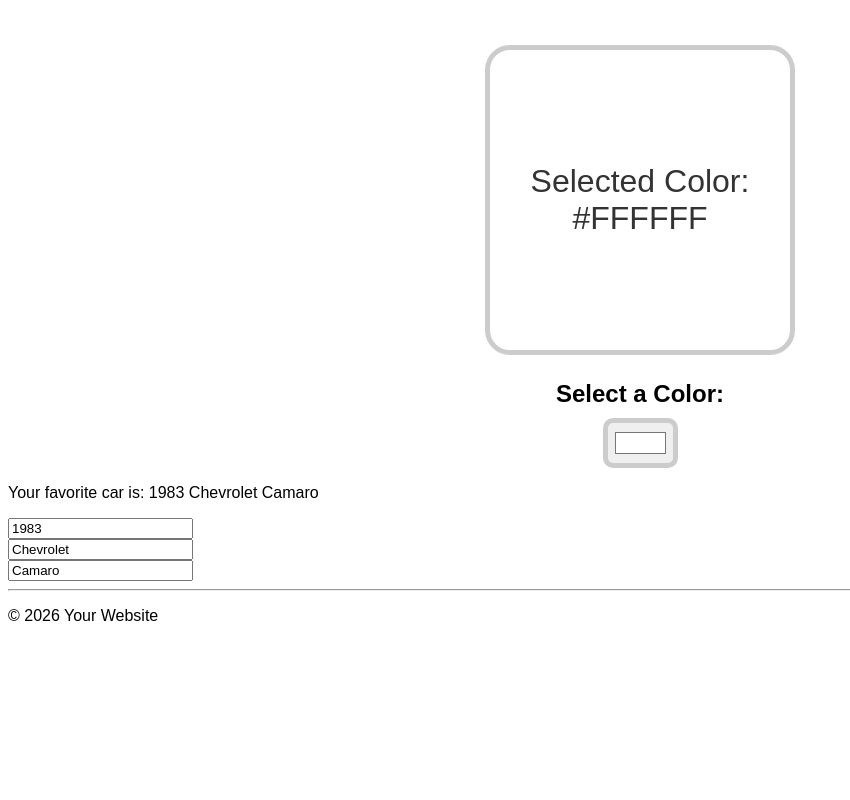
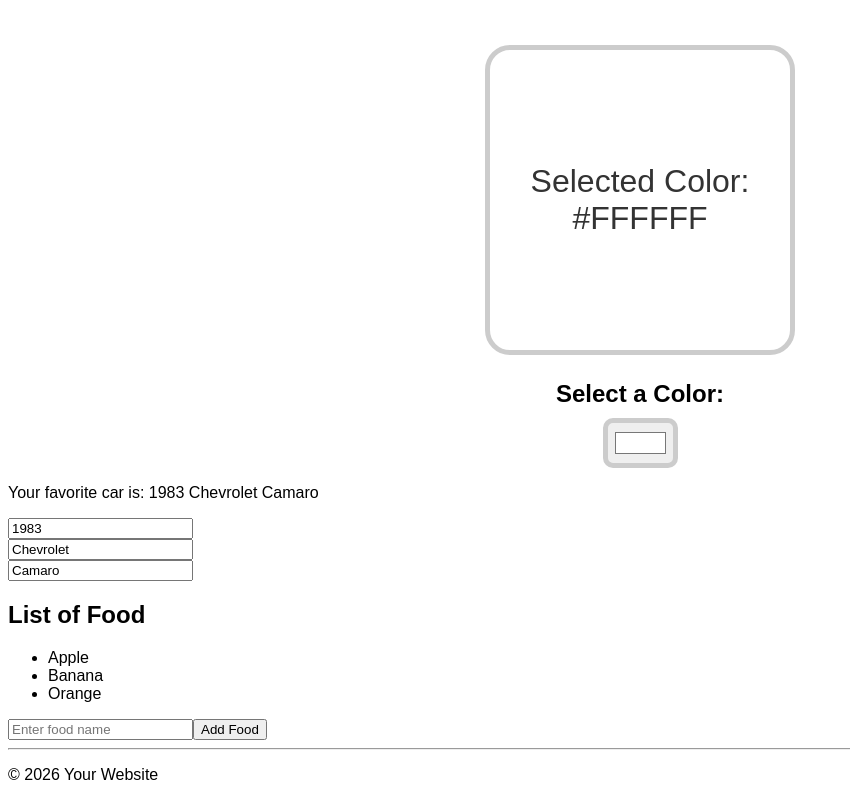
Before and after one commit to rycorson/my-react-app, a React (Vite) app: page / in a window 1280 px wide. Shown: the part 3228-4028 px from the top of the page, without its empty margins (0-850 px from the left). Before the commit the page ends 3869 px from the top, so only its background shows below. Built offline with nearby package versions, Linux system fonts and the light colour scheme.

Commit message:
Create MyComponent4, implement updater functions to given array

```diff
--- a/src/App.jsx
+++ b/src/App.jsx
@@ -9,6 +9,7 @@
 import MyComponent from './MyComponent.jsx';
 import MyComponent2 from './MyComponent2.jsx';
 import MyComponent3 from './MyComponent3.jsx';
+import MyComponent4 from './MyComponent4.jsx';
 import ProfilePicture from './ProfilePicture.jsx';
 import Student from './Student.jsx'
 import UserGreeting from './UserGreeting.jsx';
@@ -47,6 +48,7 @@
       <MyComponent2 />
       <ColorPicker />
       <MyComponent3 />
+      <MyComponent4 />
       <Footer />
     </>
   );
--- /dev/null
+++ b/src/MyComponent4.jsx
@@ -0,0 +1,33 @@
+import React, { useState } from 'react'
+
+function MyComponent4() {
+
+    const [foods, setFoods] = useState(["Apple", "Banana", "Orange"]);
+
+    function handleAddFood() {
+        const newFood = document.getElementById("foodInput").value;
+        document.getElementById("foodInput").value = "";
+
+        setFoods(f => [...f, newFood]);
+    }
+    function handleRemoveFood(index) {
+        setFoods(foods.filter((_, i) => i !== index));
+    }
+
+    return(
+        <div>
+            <h2>List of Food</h2>
+            <ul>
+                {foods.map((food, index) =>
+                <li key={index} onClick={() => handleRemoveFood(index)}>
+                    {food}
+                </li>)}
+            </ul>
+            <input type='text' id='foodInput' placeholder='Enter food name' />
+            <button onClick={handleAddFood}>Add Food</button>
+        </div>
+    );
+
+}
+
+export default MyComponent4
```
